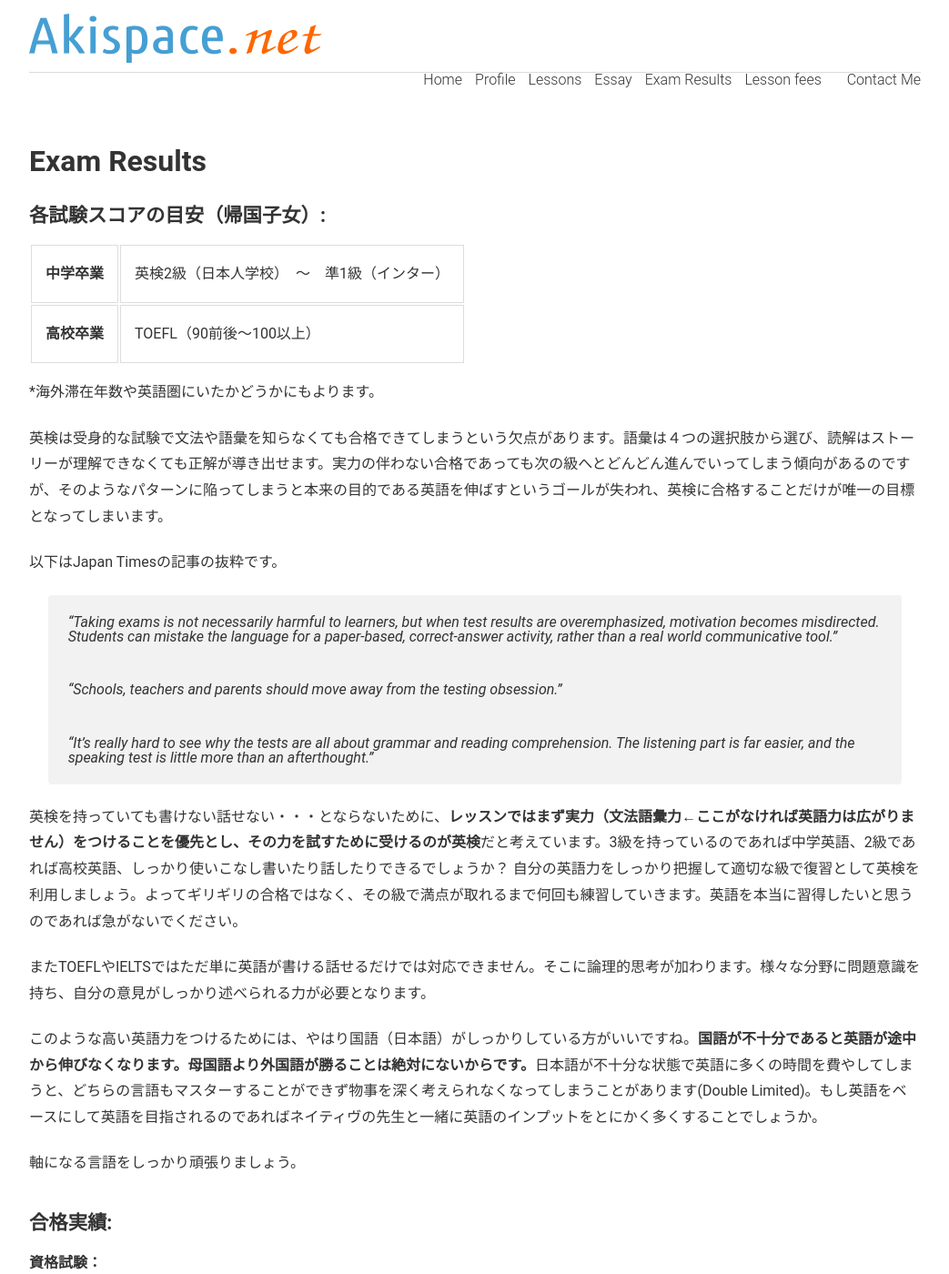
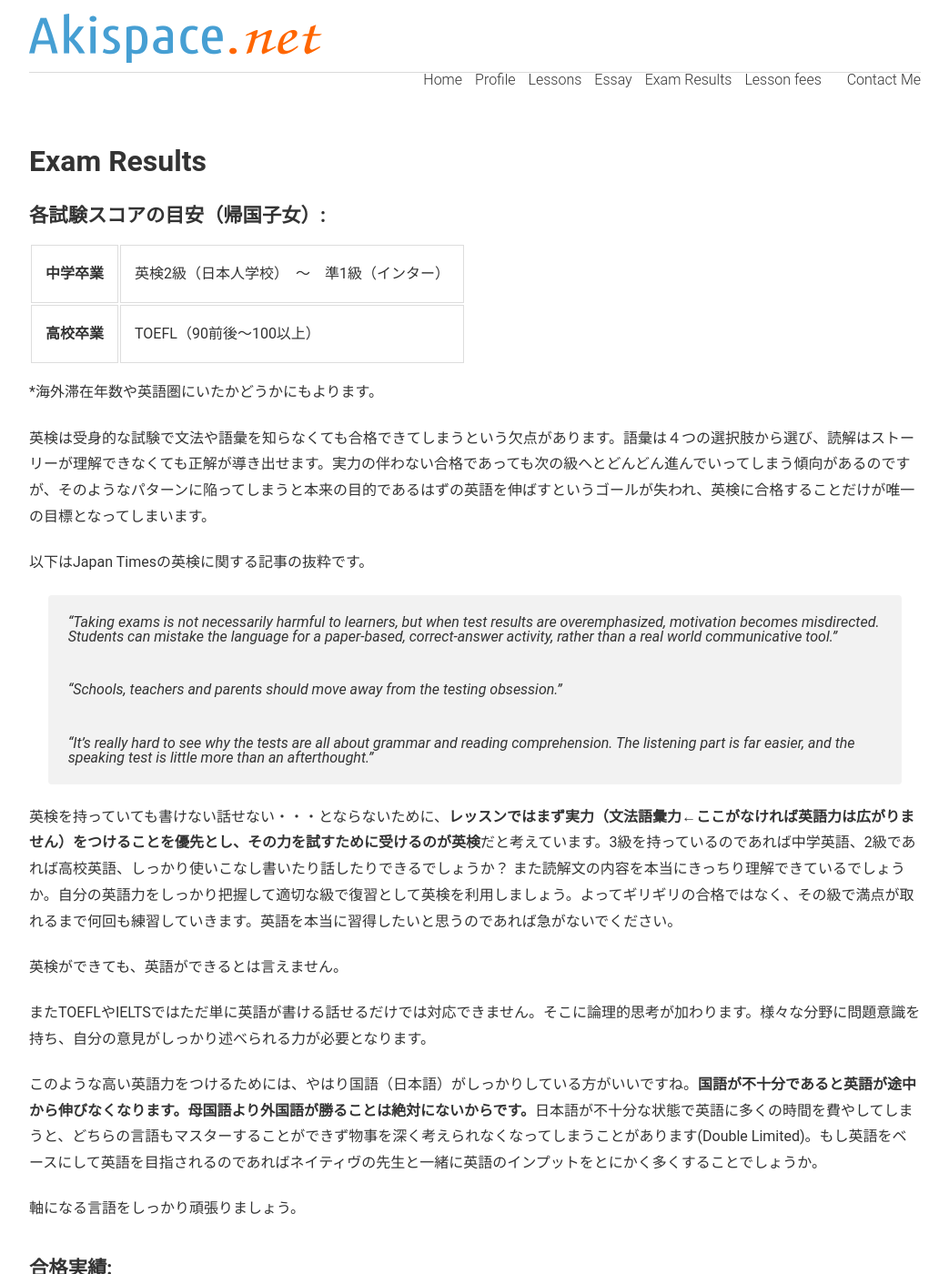
Before and after one commit to phocean/akispace, a Jekyll site: the page built from 40_exam_results.md, in a window 1280 px wide and 1400 px high. Shown: the whole window at 91% size, without its empty margins (118-1161 px from the left). Built offline with Jekyll 4.4.1, drawn with Linux system fonts in a browser that asks for light colours.

Commit message:
some senteces added

```diff
--- a/40_exam_results.md
+++ b/40_exam_results.md
@@ -23,9 +23,9 @@
 
 \*海外滞在年数や英語圏にいたかどうかにもよります。
 
-英検は受身的な試験で文法や語彙を知らなくても合格できてしまうという欠点があります。語彙は４つの選択肢から選び、読解はストーリーが理解できなくても正解が導き出せます。実力の伴わない合格であっても次の級へとどんどん進んでいってしまう傾向があるのですが、そのようなパターンに陥ってしまうと本来の目的である英語を伸ばすというゴールが失われ、英検に合格することだけが唯一の目標となってしまいます。
+英検は受身的な試験で文法や語彙を知らなくても合格できてしまうという欠点があります。語彙は４つの選択肢から選び、読解はストーリーが理解できなくても正解が導き出せます。実力の伴わない合格であっても次の級へとどんどん進んでいってしまう傾向があるのですが、そのようなパターンに陥ってしまうと本来の目的であるはずの英語を伸ばすというゴールが失われ、英検に合格することだけが唯一の目標となってしまいます。
 
-以下はJapan Timesの記事の抜粋です。
+以下はJapan Timesの英検に関する記事の抜粋です。
 
 > "Taking exams is not necessarily harmful to learners, but when test results are overemphasized, motivation becomes misdirected. Students can mistake the language for a paper-based, correct-answer activity, rather than a real world communicative tool."
 >
@@ -33,7 +33,9 @@
 >
 > "It's really hard to see why the tests are all about grammar and reading comprehension. The listening part is far easier, and the speaking test is little more than an afterthought."
 
-英検を持っていても書けない話せない・・・とならないために、<strong>レッスンではまず実力（文法語彙力←ここがなければ英語力は広がりません）をつけることを優先とし、その力を試すために受けるのが英検</strong>だと考えています。3級を持っているのであれば中学英語、2級であれば高校英語、しっかり使いこなし書いたり話したりできるでしょうか？ 自分の英語力をしっかり把握して適切な級で復習として英検を利用しましょう。よってギリギリの合格ではなく、その級で満点が取れるまで何回も練習していきます。英語を本当に習得したいと思うのであれば急がないでください。
+英検を持っていても書けない話せない・・・とならないために、<strong>レッスンではまず実力（文法語彙力←ここがなければ英語力は広がりません）をつけることを優先とし、その力を試すために受けるのが英検</strong>だと考えています。3級を持っているのであれば中学英語、2級であれば高校英語、しっかり使いこなし書いたり話したりできるでしょうか？ また読解文の内容を本当にきっちり理解できているでしょうか。自分の英語力をしっかり把握して適切な級で復習として英検を利用しましょう。よってギリギリの合格ではなく、その級で満点が取れるまで何回も練習していきます。英語を本当に習得したいと思うのであれば急がないでください。
+
+英検ができても、英語ができるとは言えません。
 
 またTOEFLやIELTSではただ単に英語が書ける話せるだけでは対応できません。そこに論理的思考が加わります。様々な分野に問題意識を持ち、自分の意見がしっかり述べられる力が必要となります。
 
```
